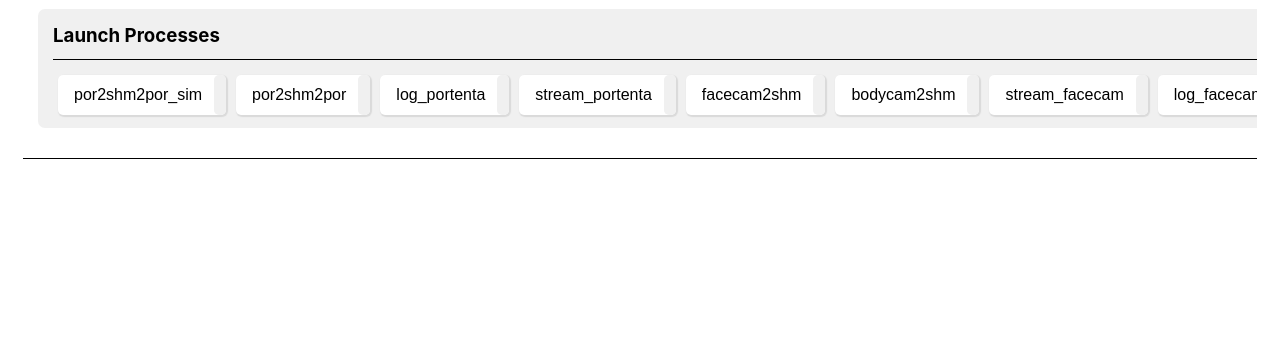
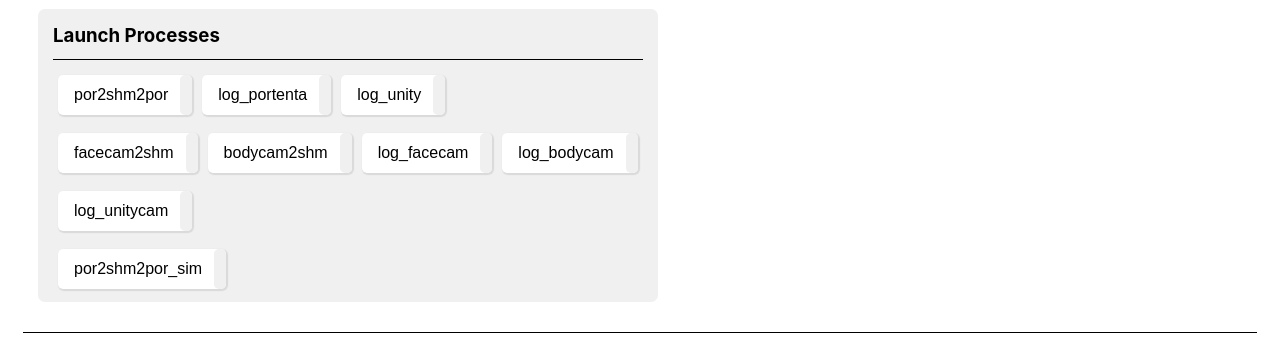
Before and after one commit to Joujo1/behaviour_bmi, a Svelte app: page / in a window 1280 px wide. Both pictures are taken after a click on the link "Setup". Shown: the part 452-797 px from the top of the page. Built offline with nearby package versions, Linux system fonts and the light colour scheme; no server answers.

Commit message:
setup done, proc launching

```diff
--- a/src/app.css
+++ b/src/app.css
@@ -18,11 +18,14 @@
   --darkm-bgFaint-color: rgb(43, 43, 43);
   --darkm-fg-color: white;
   --darkm-fgFaint-color: rgb(77, 77, 77);
+  --darkm-button-shadow: 3px 3px 3px 3px rgba(15, 15, 15, 0.2);
 
   --lightm-bg-color: white;
   --lightm-bgFaint-color: #f0f0f0;
   --lightm-fg-color: black;
   --lightm-fgFaint-color: rgb(128, 128, 128);
+  --lightm-button-shadow: 1px 1px 1px 1px rgba(128, 128, 128, 0.2);
+
 
   --bg-color: var(--lightm-bg-color);
   --bgFaint-color: var(--lightm-bgFaint-color);
@@ -31,6 +34,7 @@
   --accent-color: #ffd000;
   --error-color: rgb(205, 20, 20);
   --good-color: rgb(64,202,114);
+  --button-shadow: var(--lightm-button-shadow);
 }
 
 body {
--- a/src/lib/ColorModeToggle.svelte
+++ b/src/lib/ColorModeToggle.svelte
@@ -10,6 +10,7 @@
       "bgFaint-color",
       "fg-color",
       "fgFaint-color",
+      "button-shadow",
     ];
     const colMode = $store.inDarkMode ? "dark" : "light";
 
--- a/src/lib/Setup.svelte
+++ b/src/lib/Setup.svelte
@@ -2,111 +2,133 @@
   import store from "../../store/store";
   import SetupUIBlock from "./SetupUIBlock.svelte";
   import SetupUIButton from "./SetupUIButton.svelte";
-  import {GETServerState, POSTInitiate, POSTTerminate} from "../setup_api"
-  import {POSTFlashPortentaM4, POSTFlashPortentaM7} from "../setup_api"
-  import {POSTCreateTermflag} from "../setup_api"
-  import {POSTCreateBallvelocity, POSTCreatePortentaoutput, POSTCreatePortentainput} from "../setup_api"
-  import {POSTCreateUnityinput, POSTCreateUnityoutput} from "../setup_api"
-  import {POSTCreateUnitycam, POSTCreateFacecam, POSTCreateBodycam} from "../setup_api"
+  import { GETServerState, POSTInitiate, POSTTerminate } from "../setup_api";
+  import { POSTFlashPortentaM4, POSTFlashPortentaM7 } from "../setup_api";
+  import { POSTCreateTermflag } from "../setup_api";
+  import {
+    POSTCreateBallvelocity,
+    POSTCreatePortentaoutput,
+    POSTCreatePortentainput,
+  } from "../setup_api";
+  import { POSTCreateUnityinput, POSTCreateUnityoutput } from "../setup_api";
+  import {
+    POSTCreateUnitycam,
+    POSTCreateFacecam,
+    POSTCreateBodycam,
+  } from "../setup_api";
 
-  import {POSTLaunch_por2shm2por_sim, POSTLaunch_por2shm2por, POSTLaunch_log_portenta, POSTLaunch_stream_portenta, POSTLaunch_facecam2shm, POSTLaunch_bodycam2shm, POSTLaunch_stream_facecam, POSTLaunch_log_facecam, POSTLaunch_stream_bodycam, POSTLaunch_log_unity, POSTLaunch_log_unitycam} from "../setup_api"
+  import {
+    POSTLaunch_por2shm2por,
+    POSTLaunch_log_portenta,
+    POSTLaunch_log_unity,
+  } from "../setup_api";
+  import {
+    POSTLaunch_facecam2shm,
+    POSTLaunch_bodycam2shm,
+    POSTLaunch_log_facecam,
+    POSTLaunch_log_bodycam,
+  } from "../setup_api";
+  import {
+    POSTLaunch_log_unitycam,
+    POSTLaunch_por2shm2por_sim,
+  } from "../setup_api";
 
   import SetupUiButton from "./SetupUIButton.svelte";
 
   async function syncServerState() {
     const serverState = await GETServerState();
-    console.log("Syncing server state:", serverState)
+    console.log("Syncing server state:", serverState);
 
-    const updateState = (key,value) => {
+    const updateState = (key, value) => {
       if ($store[key] != value) {
         $store[key] = value;
-          console.log(`State updated - ${key}:${value}`)
+        console.log(`State updated - ${key}:${value}`);
       }
+    };
+
+    Object.entries(serverState).forEach(([key, value]) => {
+      if (key === "shm" || key === "procs") {
+        Object.entries(value).forEach(([subkey, subvalue]) => {
+          updateState(subkey, subvalue);
+        });
+      } else {
+        updateState(key, value);
       }
-
-    Object.entries(serverState).forEach(([key,value]) => {
-      if (key === "shm" || key === "procs") {
-        Object.entries(value).forEach(([subkey,subvalue]) => {
-          updateState(subkey, subvalue)
-        })
-      } else {
-        updateState(key, value)
-      }
-    })
+    });
   }
 
   function handlePOSTResult(result) {
-    console.log(result)
+    console.log(result);
     if (result !== true) {
       $store.showModal = true;
       $store.modalMessage = result;
     }
-    syncServerState()
+    syncServerState();
   }
 
   async function initiate() {
-    const result = await POSTInitiate()
+    const result = await POSTInitiate();
     handlePOSTResult(result);
   }
 
   async function terminate() {
-    const result = await POSTTerminate()
+    const result = await POSTTerminate();
     handlePOSTResult(result);
   }
 
   async function flashPortentaM7() {
-    const result = await POSTFlashPortentaM7()
+    const result = await POSTFlashPortentaM7();
     handlePOSTResult(result);
   }
 
   async function flashPortentaM4() {
-    const result = await POSTFlashPortentaM4()
+    const result = await POSTFlashPortentaM4();
     handlePOSTResult(result);
   }
 
   async function createTermflag() {
-    const result = await POSTCreateTermflag()
-    handlePOSTResult(result)
+    const result = await POSTCreateTermflag();
+    handlePOSTResult(result);
   }
 
   async function createBallvelocity() {
-    const result = await POSTCreateBallvelocity()
-    handlePOSTResult(result)
+    const result = await POSTCreateBallvelocity();
+    handlePOSTResult(result);
   }
 
   async function createPortentaoutput() {
-    const result = await POSTCreatePortentaoutput()
-    handlePOSTResult(result)
+    const result = await POSTCreatePortentaoutput();
+    handlePOSTResult(result);
   }
 
   async function createPortentainput() {
-    const result = await POSTCreatePortentainput()
-    handlePOSTResult(result)
+    const result = await POSTCreatePortentainput();
+    handlePOSTResult(result);
   }
 
   async function createUnityinput() {
-    const result = await POSTCreateUnityinput()
-    handlePOSTResult(result)
+    const result = await POSTCreateUnityinput();
+    handlePOSTResult(result);
   }
 
   async function createUnityoutput() {
-    const result = await POSTCreateUnityoutput()
-    handlePOSTResult(result)
+    const result = await POSTCreateUnityoutput();
+    handlePOSTResult(result);
   }
 
   async function createUnitycam() {
-    const result = await POSTCreateUnitycam()
-    handlePOSTResult(result)
+    const result = await POSTCreateUnitycam();
+    handlePOSTResult(result);
   }
 
   async function createFacecam() {
-    const result = await POSTCreateFacecam()
-    handlePOSTResult(result)
+    const result = await POSTCreateFacecam();
+    handlePOSTResult(result);
   }
 
   async function createBodycam() {
-    const result = await POSTCreateBodycam()
-    handlePOSTResult(result)
+    const result = await POSTCreateBodycam();
+    handlePOSTResult(result);
   }
 
   async function createAll() {
@@ -136,11 +158,6 @@
     handlePOSTResult(result);
   }
 
-  async function launch_stream_portenta() {
-    const result = await POSTLaunch_stream_portenta();
-    handlePOSTResult(result);
-  }
-
   async function launch_facecam2shm() {
     const result = await POSTLaunch_facecam2shm();
     handlePOSTResult(result);
@@ -151,18 +168,13 @@
     handlePOSTResult(result);
   }
 
-  async function launch_stream_facecam() {
-    const result = await POSTLaunch_stream_facecam();
-    handlePOSTResult(result);
-  }
-
   async function launch_log_facecam() {
     const result = await POSTLaunch_log_facecam();
     handlePOSTResult(result);
   }
 
-  async function launch_stream_bodycam() {
-    const result = await POSTLaunch_stream_bodycam();
+  async function launch_log_bodycam() {
+    const result = await POSTLaunch_log_bodycam();
     handlePOSTResult(result);
   }
 
@@ -175,74 +187,153 @@
     const result = await POSTLaunch_log_unitycam();
     handlePOSTResult(result);
   }
-
-
 </script>
 
 <div id="setup-div" class={$store.showSetup ? "" : "hide"}>
   <SetupUIBlock>
-        <div slot="header">
-            General control
-        </div>
-        <div slot="setupui" >
+    <div slot="header">General control</div>
+    <div slot="setupui">
       <div class="button-row-div">
-            <SetupUIButton label="Initiate" onClickCallback={initiate} stateDependancy={$store.initiated}/>
-            <SetupUIButton label="Terminate" onClickCallback={terminate}/>
+        <SetupUIButton
+          label="Initiate"
+          onClickCallback={initiate}
+          stateDependancy={$store.initiated}
+        />
+        <SetupUIButton label="Terminate" onClickCallback={terminate} />
       </div>
       <div class="button-row-div">
-            <SetupUIButton label="Flash Portenta M7" onClickCallback={flashPortentaM7}/>
-            <SetupUIButton label="Flash Portenta M4" onClickCallback={flashPortentaM4}/>
+        <SetupUIButton
+          label="Flash Portenta M7"
+          onClickCallback={flashPortentaM7}
+        />
+        <SetupUIButton
+          label="Flash Portenta M4"
+          onClickCallback={flashPortentaM4}
+        />
       </div>
-    </SetupUIBlock>
+    </div></SetupUIBlock
+  >
 
   <SetupUIBlock>
-        <div slot="header">
-            Create shared memory
-        </div>
-        <div slot="setupui" >
+    <div slot="header">Create shared memory</div>
+    <div slot="setupui">
       <div class="button-row-div">
-            <SetupUIButton label="termflag" onClickCallback={createTermflag} stateDependancy={$store.termflag}/>
+        <SetupUIButton
+          label="termflag"
+          onClickCallback={createTermflag}
+          stateDependancy={$store.termflag}
+        />
       </div>
       <div class="button-row-div">
-            <SetupUIButton label="ballvelocity" onClickCallback={createBallvelocity} stateDependancy={$store.ballvelocity}/>
-            <SetupUIButton label="portentaoutput" onClickCallback={createPortentaoutput} stateDependancy={$store.portentaoutput}/>
-            <SetupUIButton label="portentainput" onClickCallback={createPortentainput} stateDependancy={$store.portentainput}/>
+        <SetupUIButton
+          label="ballvelocity"
+          onClickCallback={createBallvelocity}
+          stateDependancy={$store.ballvelocity}
+        />
+        <SetupUIButton
+          label="portentaoutput"
+          onClickCallback={createPortentaoutput}
+          stateDependancy={$store.portentaoutput}
+        />
+        <SetupUIButton
+          label="portentainput"
+          onClickCallback={createPortentainput}
+          stateDependancy={$store.portentainput}
+        />
       </div>
       <div class="button-row-div">
-            <SetupUIButton label="unityinput" onClickCallback={createUnityinput} stateDependancy={$store.unityinput}/>
-            <SetupUIButton label="unityoutput" onClickCallback={createUnityoutput} stateDependancy={$store.unityoutput}/>
+        <SetupUIButton
+          label="unityinput"
+          onClickCallback={createUnityinput}
+          stateDependancy={$store.unityinput}
+        />
+        <SetupUIButton
+          label="unityoutput"
+          onClickCallback={createUnityoutput}
+          stateDependancy={$store.unityoutput}
+        />
       </div>
       <div class="button-row-div">
-            <SetupUIButton label="unitycam" onClickCallback={createUnitycam} stateDependancy={$store.unitycam}/>
-            <SetupUIButton label="facecam" onClickCallback={createFacecam} stateDependancy={$store.facecam}/>
-            <SetupUIButton label="bodycam" onClickCallback={createBodycam} stateDependancy={$store.bodycam}/>
-            <SetupUIButton label="/all" onClickCallback={createAll}/>
+        <SetupUIButton
+          label="unitycam"
+          onClickCallback={createUnitycam}
+          stateDependancy={$store.unitycam}
+        />
+        <SetupUIButton
+          label="facecam"
+          onClickCallback={createFacecam}
+          stateDependancy={$store.facecam}
+        />
+        <SetupUIButton
+          label="bodycam"
+          onClickCallback={createBodycam}
+          stateDependancy={$store.bodycam}
+        />
+        <SetupUIButton label="/all" onClickCallback={createAll} />
       </div>
-    </SetupUIBlock>
+    </div></SetupUIBlock
+  >
   <SetupUIBlock>
-        <div slot="header">
-            Launch Processes
+    <div slot="header">Launch Processes</div>
+    <div slot="setupui">
+      <div class="button-row-div">
+        <SetupUiButton
+          label="por2shm2por"
+          onClickCallback={launch_por2shm2por}
+          stateDependancy={$store.por2shm2por}
+        />
+        <SetupUiButton
+          label="log_portenta"
+          onClickCallback={launch_log_portenta}
+          stateDependancy={$store.log_portenta}
+        />
+        <SetupUiButton
+          label="log_unity"
+          onClickCallback={launch_log_unity}
+          stateDependancy={$store.log_unity}
+        />
       </div>
-        <div slot="setupui" >
       <div class="button-row-div">
-            <SetupUiButton label="por2shm2por_sim" onClickCallback={launch_por2shm2por_sim} stateDependancy={$store.por2shm2por_sim} />
-            <SetupUiButton label="por2shm2por" onClickCallback={launch_por2shm2por} stateDependancy={$store.por2shm2por} />
-            <SetupUiButton label="log_portenta" onClickCallback={launch_log_portenta} stateDependancy={$store.log_portenta} />
-            <SetupUiButton label="stream_portenta" onClickCallback={launch_stream_portenta} stateDependancy={$store.stream_portenta} />
-            <SetupUiButton label="facecam2shm" onClickCallback={launch_facecam2shm} stateDependancy={$store.facecam2shm} />
-            <SetupUiButton label="bodycam2shm" onClickCallback={launch_bodycam2shm} stateDependancy={$store.bodycam2shm} />
-            <SetupUiButton label="stream_facecam" onClickCallback={launch_stream_facecam} stateDependancy={$store.stream_facecam} />
-            <SetupUiButton label="log_facecam" onClickCallback={launch_log_facecam} stateDependancy={$store.log_facecam} />
-            <SetupUiButton label="stream_bodycam" onClickCallback={launch_stream_bodycam} stateDependancy={$store.stream_bodycam} />
-            <SetupUiButton label="log_unity" onClickCallback={launch_log_unity} stateDependancy={$store.log_unity} />
-            <SetupUiButton label="log_unitycam" onClickCallback={launch_log_unitycam} stateDependancy={$store.log_unitycam} />
+        <SetupUiButton
+          label="facecam2shm"
+          onClickCallback={launch_facecam2shm}
+          stateDependancy={$store.facecam2shm}
+        />
+        <SetupUiButton
+          label="bodycam2shm"
+          onClickCallback={launch_bodycam2shm}
+          stateDependancy={$store.bodycam2shm}
+        />
+        <SetupUiButton
+          label="log_facecam"
+          onClickCallback={launch_log_facecam}
+          stateDependancy={$store.log_facecam}
+        />
+        <SetupUiButton
+          label="log_bodycam"
+          onClickCallback={launch_log_bodycam}
+          stateDependancy={$store.log_bodycam}
+        />
       </div>
-    </SetupUIBlock>
-
+      <div class="button-row-div">
+        <SetupUiButton
+          label="log_unitycam"
+          onClickCallback={launch_log_unitycam}
+          stateDependancy={$store.log_unitycam}
+        />
+      </div>
+      <div class="button-row-div">
+        <SetupUiButton
+          label="por2shm2por_sim"
+          onClickCallback={launch_por2shm2por_sim}
+          stateDependancy={$store.por2shm2por_sim}
+        />
+      </div>
+    </div></SetupUIBlock
+  >
 </div>
 
 <style>
-
   .button-row-div {
     display: flex;
     justify-content: start;
--- a/src/lib/SetupUIButton.svelte
+++ b/src/lib/SetupUIButton.svelte
@@ -4,20 +4,36 @@
   export let stateDependancy = null;
 </script>
 
-<div class=setup-ui-button-div
+<div class="setup-ui-button-div">
+  <button
+    on:click={onClickCallback}
+    class={stateDependancy !== null ? "state-button" : "no-state-button"}
   >
-    <button on:click={onClickCallback} class={stateDependancy !== null ? "state-button" : "no-state-button"}>
     {label}
     {#if stateDependancy !== null}
       <!-- spacer -->
-        <svg class="overlap-svg" xmlns="http://www.w3.org/2000/svg" viewBox="0 0 30 100"></svg>
-        <svg class="overlap-svg" xmlns="http://www.w3.org/2000/svg" viewBox="0 0 30 100">
-            <rect x=0 y=0 width="30" height="100" fill={stateDependancy ? "var(--good-color)" : "var(--bgFaint-color)"}  stroke="var(--bgFaint-color)"/>
+      <svg
+        class="overlap-svg"
+        xmlns="http://www.w3.org/2000/svg"
+        viewBox="0 0 30 100"
+      ></svg>
+      <svg
+        class="overlap-svg"
+        xmlns="http://www.w3.org/2000/svg"
+        viewBox="0 0 30 100"
+      >
+        <rect
+          x="0"
+          y="0"
+          width="30"
+          height="100"
+          fill={stateDependancy ? "var(--good-color)" : "var(--bgFaint-color)"}
+          stroke="var(--bgFaint-color)"
+        />
       </svg>
     {/if}
   </button>
 </div>
-
 
 <style>
   .setup-ui-button-div {
@@ -36,14 +52,13 @@
     z-index: 1;
     background-color: var(--bg-color);
     border: 0px solid var(--bg-color);
-        box-shadow: 1px 1px 1px 1px rgba(128,128,128,.2);
+    box-shadow: var(--button-shadow);
     border-radius: 5px;
-        box-shadow: none 0 2px 5px 0;
     box-sizing: border-box;
     color: var(--fg-color);
     cursor: pointer;
     font-size: 12pt;
-        height:40px;
+    height: 40px;
     padding-left: 1em;
   }
 
@@ -55,6 +70,6 @@
   }
 
   button:hover {
-        box-shadow: 1px 1px 1px 1px rgba(var(--fg-color), 1);
+    /* box-shadow: 1px 1px 1px 1px rgba(var(--fg-color), 1); */
   }
 </style>
--- a/store/store.js
+++ b/store/store.js
@@ -29,12 +29,10 @@ const store = writable({
     por2shm2por_sim: 0,
     por2shm2por: 0,
     log_portenta: 0,
-    stream_portenta: 0,
     facecam2shm: 0,
     bodycam2shm: 0,
-    stream_facecam: 0,
     log_facecam: 0,
-    stream_bodycam: 0,
+    log_bodycam: 0,
     log_unity: 0,
     log_unitycam: 0,
 });
```
Also changed, not shown: src/setup_api.js (+2 -10 lines), 3 other files (tests, documents, lock files or other folders). Lines whose indentation alone changed are shown as unchanged.
